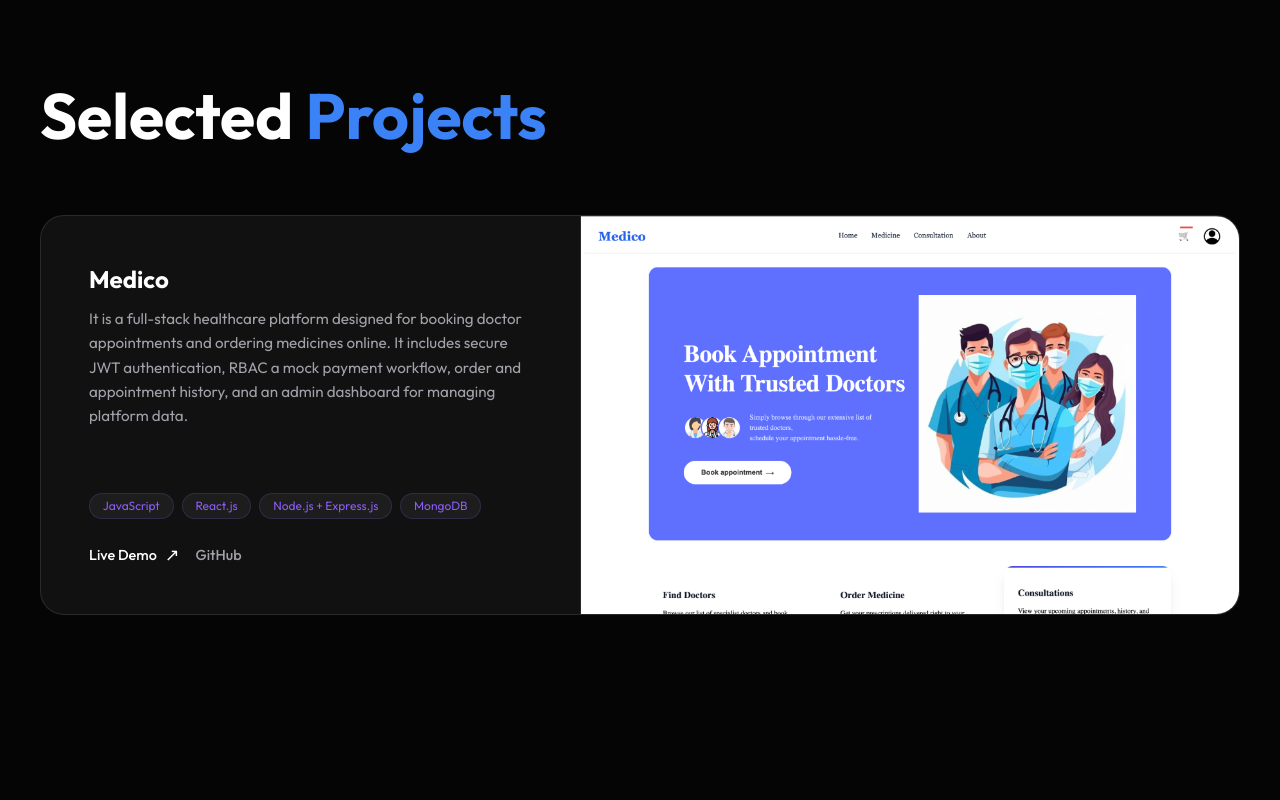
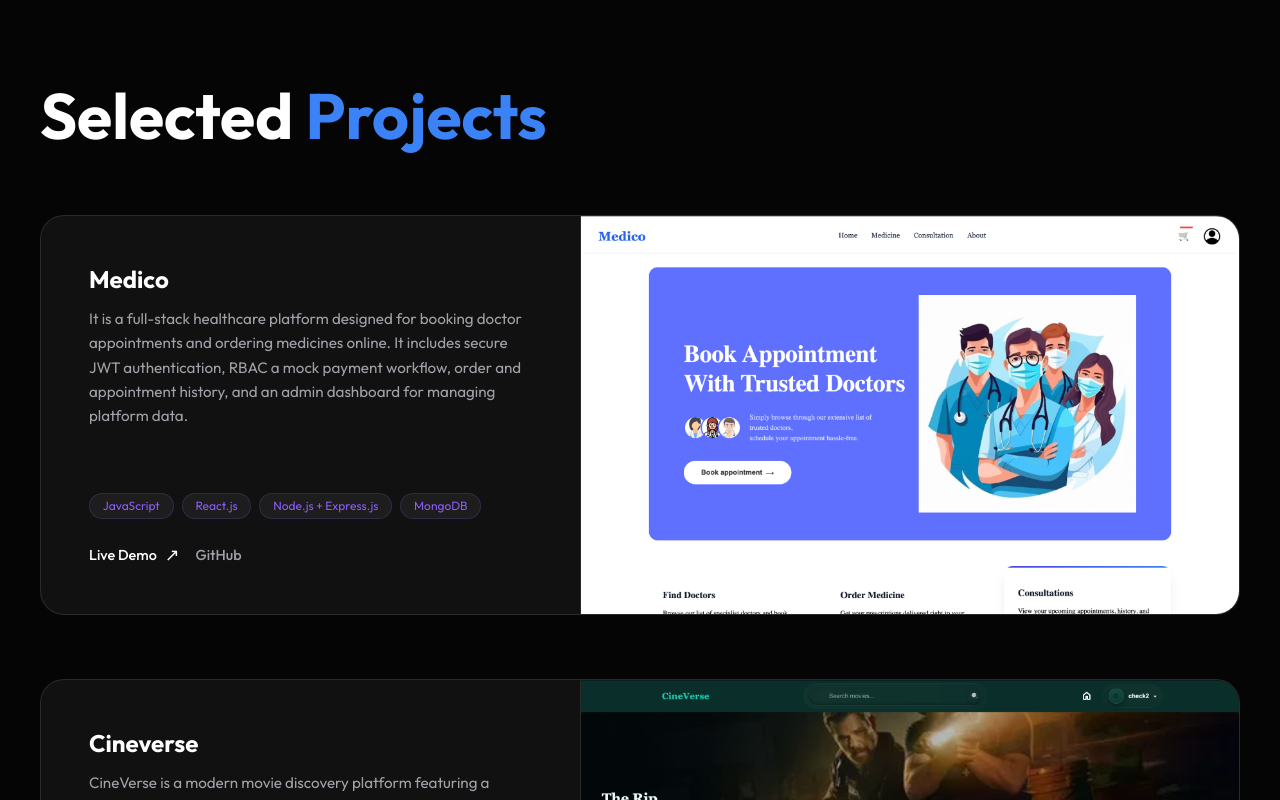
Before and after one commit to Pratiti-paul/Portfolio, a React (Vite) app: page / in a window 1280 px wide. Shown: the part 2000-2800 px from the top of the page. Built offline with nearby package versions, Linux system fonts and the light colour scheme.

Commit message:
added 2nd project

```diff
--- a/src/components/Projects/Projects.jsx
+++ b/src/components/Projects/Projects.jsx
@@ -1,6 +1,7 @@
 import React from 'react';
 import './Projects.css';
 import medicoImg from '../../assets/medico.png';
+import cineverseImg from '../../assets/cineverse.png';
 
 const projects = [
   {
@@ -10,6 +11,14 @@ const projects = [
     liveLink: "https://medico-sooty-omega.vercel.app/",
     githubLink: "https://github.com/Pratiti-paul/Medico",
     image: medicoImg
+  },
+  {
+    title: "Cineverse",
+    description: "CineVerse is a modern movie discovery platform featuring a smart recommendation system, genre browsing, a personal watchlist and personalized collection feature where you can add your own reviews too.",
+    tags: ["JavaScript","React.js", "Node.js + Express.js", "PostgreSQL"],
+    liveLink: "https://cineversefrontend.vercel.app/",
+    githubLink: "https://github.com/Pratiti-paul/Cineversefrontend",
+    image: cineverseImg
   }
 ];
 
```
Also changed, not shown: src/assets/cineverse.png (added).
